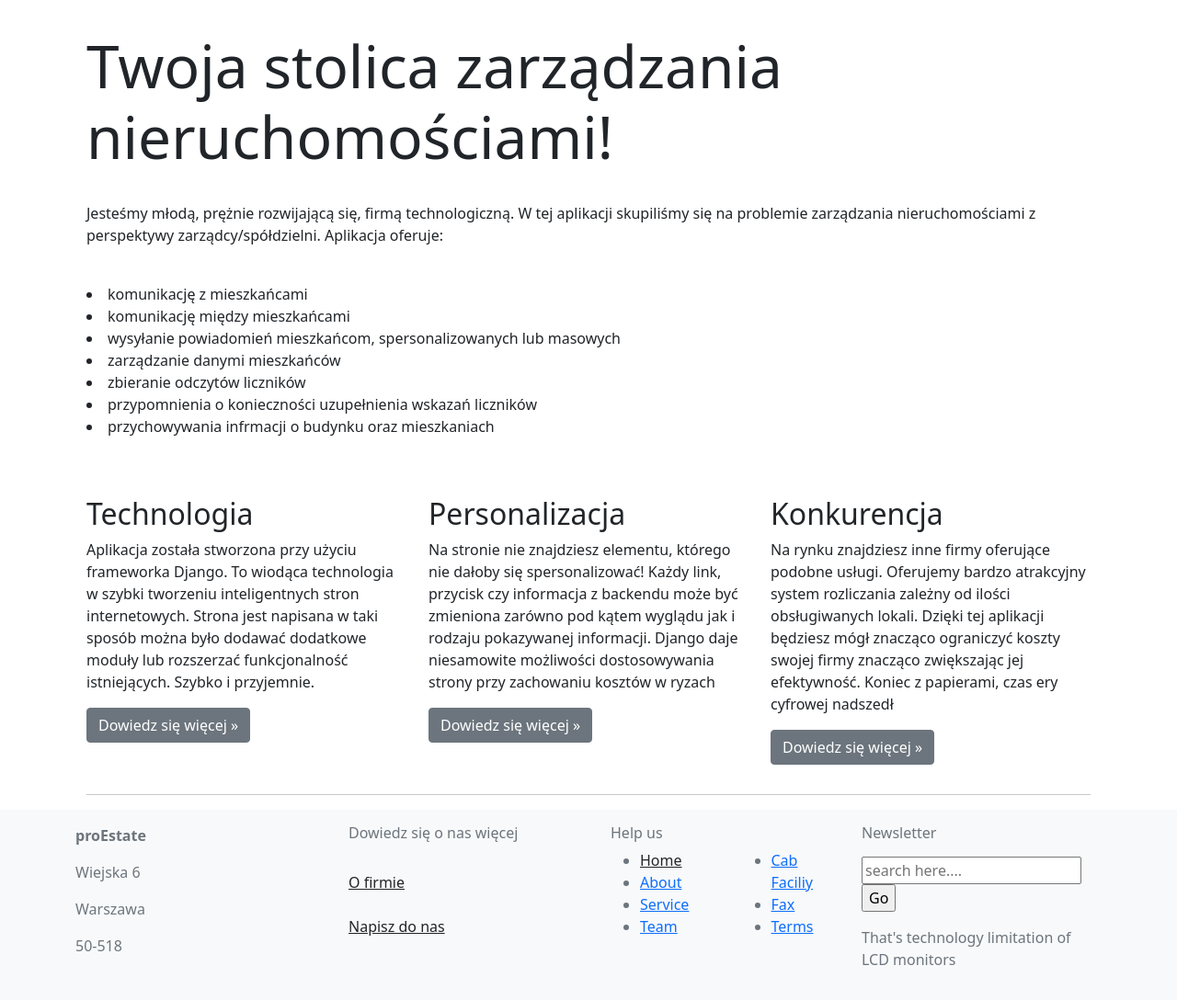
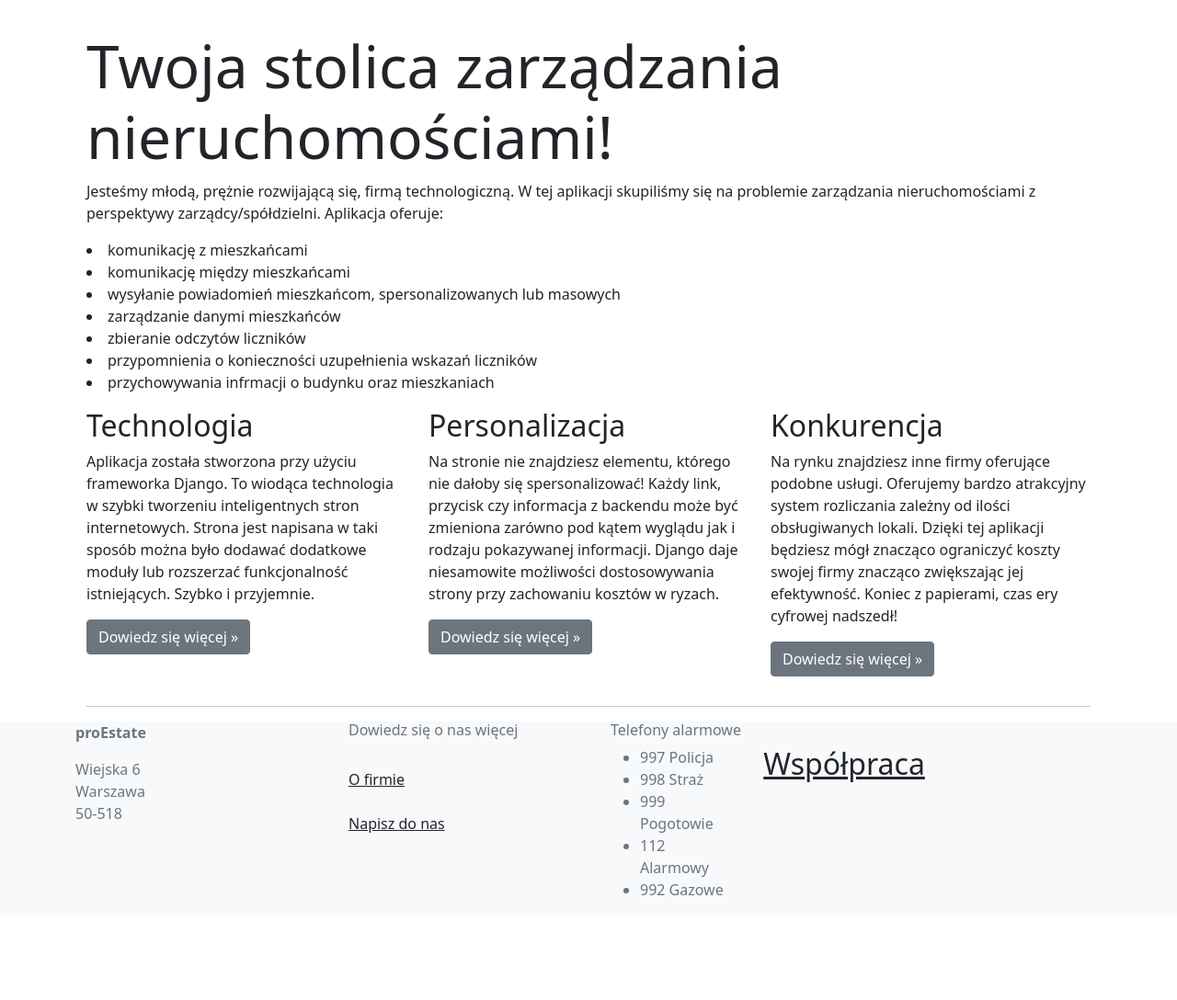
Before and after one commit to LukaszHoszowski/Django_ProEstate, a Django app: page / in a window 1280 px wide. Shown: the part 86-1174 px from the top of the page at 92% size. After the commit the page ends 1060 px from the top, so only its background shows below. Run offline with Django 3.2, Linux system fonts and the light colour scheme; some libraries are stand-ins or nearby versions.

Commit message:
main page2

```diff
--- a/User/forms.py
+++ b/User/forms.py
@@ -28,7 +28,6 @@ class SignUpForm(UserCreationForm):
         ]
 
 
-
 class ProfileForm(forms.ModelForm):
     class Meta:
         model = Profile
--- a/User/views.py
+++ b/User/views.py
@@ -3,10 +3,11 @@ from django.contrib.auth.mixins import LoginRequiredMixin
 from django.shortcuts import render
 from django.urls import reverse_lazy
 from django.views import View
-from django.views.generic import CreateView
+from django.views.generic import CreateView, FormView, ListView
 from django.contrib.auth.views import PasswordChangeView, LoginView, LogoutView
 from django.contrib.auth.forms import PasswordChangeForm, AuthenticationForm
 from User.forms import SignUpForm, ProfileForm
+from User.models import Profile
 
 
 class SignUpView(CreateView):
@@ -30,13 +31,20 @@ class UpdatePassword(LoginRequiredMixin, PasswordChangeView):
 
 class ProfileCreateView(LoginRequiredMixin, CreateView):
     form_class = ProfileForm
-    success_url = reverse_lazy('signup')
+    success_url = reverse_lazy('profile')
     template_name = 'profile_create.html'
 
     def form_valid(self, form):
         form.instance.user = self.request.user
         return super().form_valid(form)
 
+
+class ProfileView(LoginRequiredMixin, ListView):
+    model = Profile
+    template_name = 'profile_view.html'
+
+    def get_queryset(self):
+        return Profile.objects.filter(user=self.request.user)
 
 class UserLoginView(LoginView):
     form_class = AuthenticationForm
--- a/proestate/urls.py
+++ b/proestate/urls.py
@@ -1,6 +1,7 @@
 from django.contrib import admin
 from django.urls import path, include
-from User.views import SignUpView, ProfileCreateView, UpdatePassword, UserLoginView, UserLogoutView, MainView
+from User.views import SignUpView, ProfileCreateView, UpdatePassword, UserLoginView, UserLogoutView, MainView, \
+    ProfileView
 
 urlpatterns = [
     path('admin/', admin.site.urls),
@@ -8,6 +9,7 @@ urlpatterns = [
     # path('accounts/', include('django.contrib.auth.urls')),
     path('accounts/signup/', SignUpView.as_view(), name='signup'),
     path('accounts/profile_creation/', ProfileCreateView.as_view(), name='profile_create'),
+    path('accounts/profile/', ProfileView.as_view(), name='profile'),
     path('accounts/login/', UserLoginView.as_view(), name='user_login'),
     path('accounts/logout/', UserLogoutView.as_view(), name='user_logout'),
     path('accounts/pass_change/', UpdatePassword.as_view(), name='pass_change'),
--- a/templates/base.html
+++ b/templates/base.html
@@ -53,8 +53,7 @@
 
 
     <!-- Custom styles for this template -->
-    <link href="{% static 'sticky-footer-navbar.css' %} rel=" stylesheet
-    ">
+    <link href="{% static 'sticky-footer-navbar.css' %} rel=" stylesheet>
 </head>
 <body class="d-flex flex-column h-100">
 
@@ -62,7 +61,7 @@
     <!-- Fixed navbar -->
     <nav class="navbar navbar-expand-md navbar-dark fixed-top bg-dark">
         <div class="container-fluid">
-            <a class="navbar-brand" href="https://getbootstrap.com/docs/5.0/examples/sticky-footer-navbar/#">
+            <a class="navbar-brand" href="{% url 'main' %}">
                 <img src="https://www.svgrepo.com/show/3504/big-building.svg" alt="" width="60" height="60"
                      class="d-inline-block align-middle">
 
@@ -89,13 +88,14 @@
                     {#                       class="link-secondary">{{ user.first_name|title }} {{ user.last_name|title }}</a>#}
 
                     <li class="nav-item dropdown align-middle">
-                                <a class="nav-link dropdown-toggle link-secondary align-middle" href="#" id="navbarDarkDropdownMenuLink"
+                        <a class="nav-link dropdown-toggle link-secondary align-middle" href="#"
+                           id="navbarDarkDropdownMenuLink"
                            role="button" data-bs-toggle="dropdown" aria-expanded="false">
                             {{ user.first_name|title }} {{ user.last_name|title }}
                         </a>
                         <ul class="dropdown-menu dropdown-menu-dark"
                             aria-labelledby="navbarDarkDropdownMenuLink">
-                                    <li><a class="dropdown-item" href="#">Profil</a></li>
+                            <li><a class="dropdown-item" href="{% url 'profile' %}">Profil</a></li>
                             <li><a class="dropdown-item" href="#">Modyfikuj profil</a></li>
                             <li><a class="dropdown-item text-danger" href="{% url 'pass_change' %}">Zmień hasło</a></li>
                         </ul>
@@ -146,7 +146,7 @@
 {#    </div>#}
 {#</footer>#}
 
-<footer class="footer mt-auto py-3 bg-light">
+<footer class="footer mt-auto py-6 bg-light">
     <div class="container text-secondary">
         <div class="row">
             <div class="col-md-6">
@@ -154,9 +154,9 @@
                     <div class="col-md-6">
                         {#               <div class="logo-part">#}
                         <p><b>proEstate</b></p>
-                   <p>Wiejska 6</p>
-                   <p>Warszawa</p>
-                   <p>50-518</p>
+                        Wiejska 6 <br>
+                        Warszawa <br>
+                        50-518 <br>
                         {#               </div>#}
                     </div>
                     <div class="col-md-6 px-4">
@@ -170,38 +170,24 @@
             </div>
             <div class="col-md-6">
                 <div class="row">
-            <div class="col-md-6 px-4">
-               <h6>Help us</h6>
-               <div class="row ">
+                    <div class="col-md-7 px-4">
+                        <h6>Telefony alarmowe</h6>
+                        <div class="row">
                             <div class="col-md-6">
                                 <ul>
-                        <li> <a href="#" class="link-dark">Home</a> </li>
-                        <li> <a href="#">About</a> </li>
-                        <li> <a href="#">Service</a> </li>
-                        <li> <a href="#">Team</a> </li>
+                                    <li>997 Policja</li>
+                                    <li>998 Straż</li>
+                                    <li>999 Pogotowie</li>
+                                    <li>112 Alarmowy</li>
+                                    <li>992 Gazowe</li>
                                 </ul>
                             </div>
                             <div class="col-md-6 px-4">
-                     <ul>
-                        <li> <a href="#">Cab Faciliy</a> </li>
-                        <li> <a href="#">Fax</a> </li>
-                        <li> <a href="#">Terms</a> </li>
-                     </ul>
+                                <h2><a href="mailto:pro3state@gmail.com" class="link-dark">Współpraca</a></h2>
                             </div>
                         </div>
                     </div>
-            <div class="col-md-6 ">
-               <h6>Newsletter</h6>
-               <div class="social">
-                  <a href="#"><i class="fa fa-facebook" aria-hidden="true"></i></a>
-                  <a href="#"><i class="fa fa-instagram" aria-hidden="true"></i></a>
-               </div>
-               <form class="form-footer my-3">
-                  <input type="text"  placeholder="search here...." name="search">
-                  <input type="button" value="Go" >
-               </form>
-               <p>That's technology limitation of LCD monitors</p>
-            </div>
+
                 </div>
             </div>
         </div>
--- a/templates/main.html
+++ b/templates/main.html
@@ -6,11 +6,9 @@
     <div class="jumbotron">
     <div class="container">
         <h1 class="display-3">Twoja stolica zarządzania nieruchomościami!</h1>
-        <br>
+
         <p>Jesteśmy młodą, prężnie rozwijającą się, firmą technologiczną. W tej aplikacji skupiliśmy się na problemie zarządzania
         nieruchomościami z perspektywy zarządcy/spółdzielni. Aplikacja oferuje:
-            <br>
-            <br>
             <li>komunikację z mieszkańcami</li>
             <li>komunikację między mieszkańcami</li>
             <li>wysyłanie powiadomień mieszkańcom, spersonalizowanych lub masowych</li>
@@ -19,8 +17,7 @@
             <li>przypomnienia o konieczności uzupełnienia wskazań liczników</li>
             <li>przychowywania infrmacji o budynku oraz mieszkaniach</li>
         </p>
-        <br>
-        <br>
+
 {#        <p><a class="btn btn-primary btn-lg" href="https://getbootstrap.com/docs/4.0/examples/jumbotron/#"#}
 {#              role="button">Learn more »</a></p>#}
     </div>
@@ -42,7 +39,7 @@
                 <p>Na stronie nie znajdziesz elementu, którego nie dałoby się spersonalizować! Każdy link, przycisk czy
                     informacja z backendu może być zmieniona zarówno pod kątem wyglądu jak i rodzaju pokazywanej
                     informacji. Django daje niesamowite możliwości dostosowywania strony przy zachowaniu kosztów w
-                    ryzach</p>
+                    ryzach.</p>
                 <p><a class="btn btn-secondary" href="https://docs.djangoproject.com/en/3.2/topics/auth/customizing/"
                       target="_blank" role="button">Dowiedz się więcej »</a></p>
             </div>
@@ -51,7 +48,7 @@
                 <p>Na rynku znajdziesz inne firmy oferujące podobne usługi. Oferujemy bardzo atrakcyjny system
                     rozliczania zależny od ilości obsługiwanych lokali. Dzięki tej aplikacji będziesz mógł znacząco
                     ograniczyć koszty swojej firmy znacząco zwiększając jej efektywność. Koniec z papierami, czas ery
-                    cyfrowej nadszedł</p>
+                    cyfrowej nadszedł!</p>
                 <p><a class="btn btn-secondary" href="https://getbootstrap.com/docs/4.0/examples/jumbotron/#"
                       role="button">Dowiedz się więcej »</a></p>
             </div>
```
Also changed, not shown: templates/profile_view.html (added, +13 -0 lines). Lines whose indentation alone changed are shown as unchanged.
